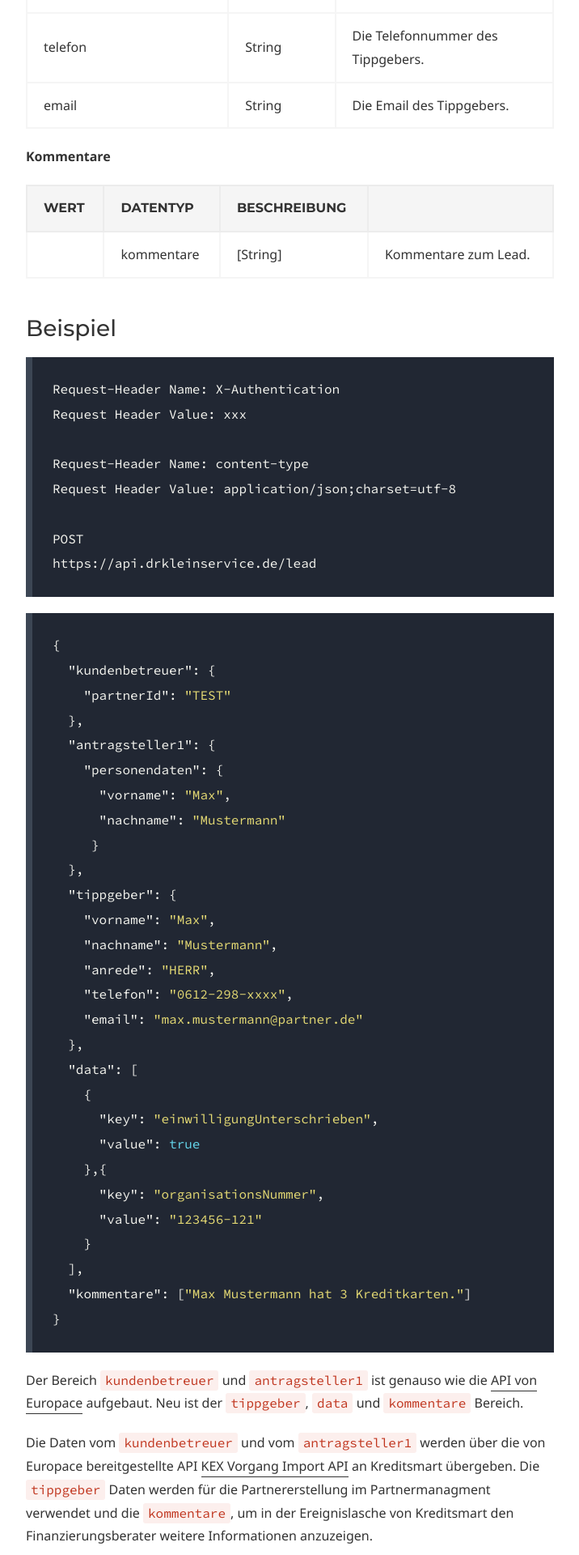
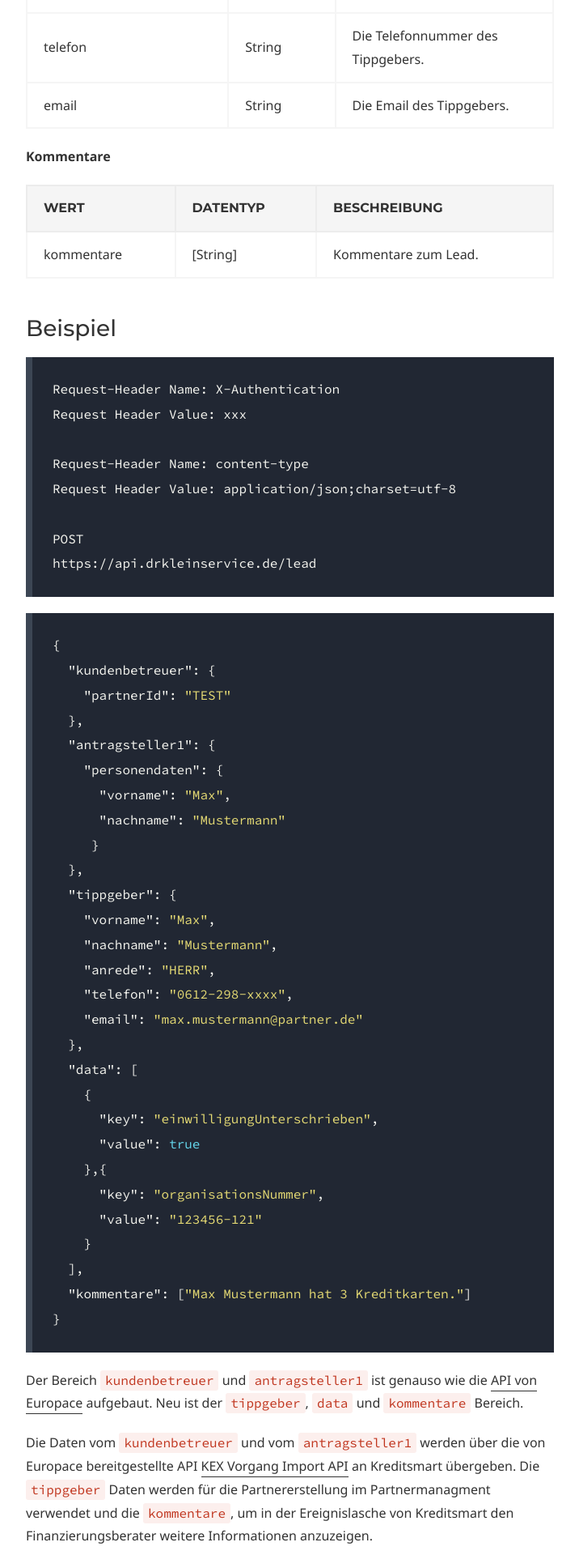
Before and after one commit to drklein-rk/api-drkleinrk, a Jekyll site: the page built from leadapi.md, in a window 1280 px wide. Shown: the part 2517-4437 px from the top of the page at 81% size, without its empty margins (38-754 px from the left). Built offline with Jekyll 4.4.1, drawn with Linux system fonts in a browser that asks for light colours; some web fonts are replaced.

Commit message:
table fixed

```diff
--- a/leadapi.md
+++ b/leadapi.md
@@ -48,31 +48,31 @@ Request Header Value: (jwt wird von Dr. Klein Support bereitgestellt)
 
 | Wert | Datentyp | Beschreibung |
 | :--- | :------- | :----------- |
-| vertriebsschlüssel | String | Der Vertriebsschlüssel des Partners.
+| vertriebsschlüssel | String | Der Vertriebsschlüssel des Partners. |
 
 **Custom Daten**
 
 | Wert | Datentyp | Beschreibung |
 | :--- | :------- | :----------- |
-| key | String | Der name vom `key`.
-| value | various types| Der `key` kann den Datentyp `boolean`, `integer`, `date`, `string` haben.
+| key | String | Der name vom `key`. |
+| value | various types| Der `key` kann den Datentyp `boolean`, `integer`, `date`, `string` haben. |
 
 **Tippgeber Daten**
 
 | Wert | Datentyp | Beschreibung |
 | :--- | :------- | :----------- |
-| externeMitarbeiternummer | String | Die Mitarbeiternummer des Tippgebers.
-| vorname | String | Der Vorname des Tippgebers.
-| nachname | String | Der Nachname des Tippgebers.
-| anrede | String | Die Anrede des Tippgebers. Werte sind HERR oder FRAU.
-| telefon | String | Die Telefonnummer des Tippgebers.
-| email | String | Die Email des Tippgebers.
+| externeMitarbeiternummer | String | Die Mitarbeiternummer des Tippgebers. |
+| vorname | String | Der Vorname des Tippgebers. |
+| nachname | String | Der Nachname des Tippgebers. |
+| anrede | String | Die Anrede des Tippgebers. Werte sind HERR oder FRAU. |
+| telefon | String | Die Telefonnummer des Tippgebers. |
+| email | String | Die Email des Tippgebers. |
 
 **Kommentare**
 
- Wert | Datentyp | Beschreibung |
+| Wert | Datentyp | Beschreibung |
 | :--- | :------- | :----------- |
-| kommentare | [String] | Kommentare zum Lead.
+| kommentare | [String] | Kommentare zum Lead. |
 
 ### Beispiel
 
@@ -123,8 +123,8 @@ Die Daten vom `kundenbetreuer` und vom `antragsteller1` werden
 über die von Europace bereitgestellte API [KEX Vorgang Import API](`https://docs.api.europace.de/privatkredit/vorgaenge/kex-vorgang-import-api/`) an Kreditsmart übergeben.
 Die `tippgeber` Daten werden für die Partnererstellung im Partnermanagment verwendet und die `kommentare`, um in der Ereignislasche von Kreditsmart den Finanzierungsberater weitere Informationen anzuzeigen.
 
- Begriff | Beschreibung |
-| :--- | :------- |
-| Kreditsmart | Frontend für die Kreditberatung.
-| Kreditsmart-Ereignislasche| Forntend Bereich in dem Kommentare angezeigt werden.
-| Partnermanagement | Benutzerverwaltung von Europace.
+| Begriff | Beschreibung |
+| :------ | :----------- |
+| Kreditsmart | Frontend für die Kreditberatung. |
+| Kreditsmart-Ereignislasche| Forntend Bereich in dem Kommentare angezeigt werden. |
+| Partnermanagement | Benutzerverwaltung von Europace. |
```
